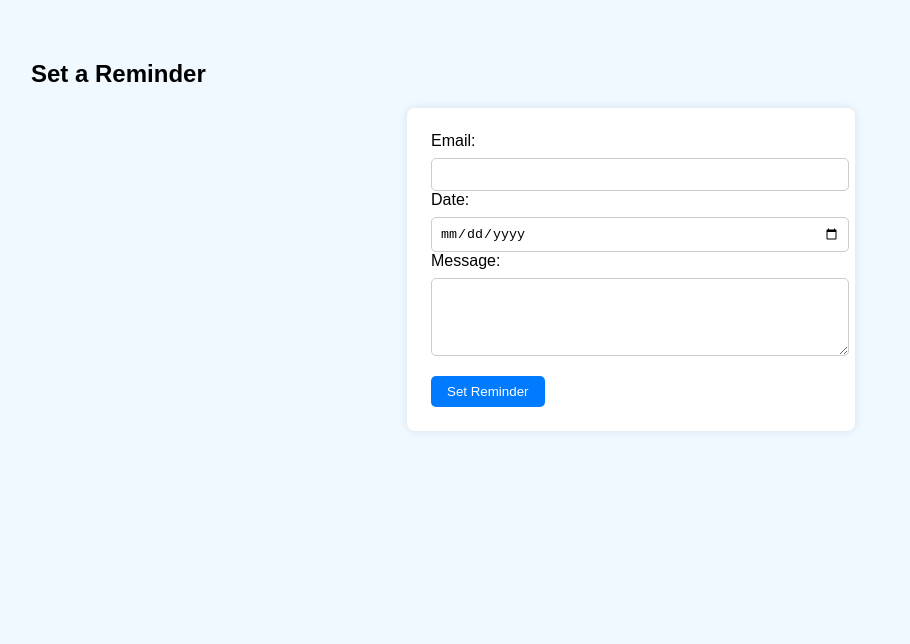
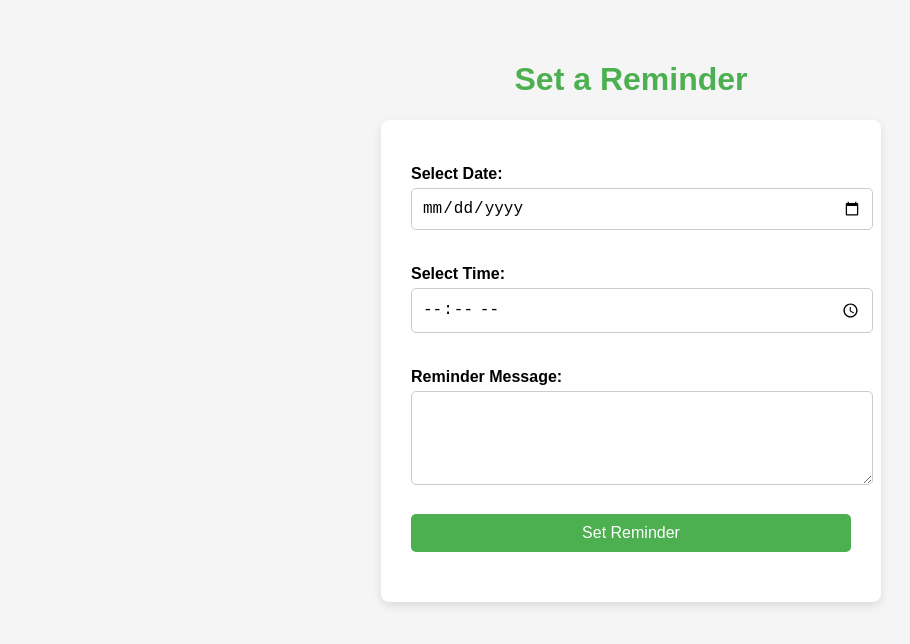
Before and after one commit to CyberChef101/Reminder, a website: page public/index.html in a window 1280 px wide. Shown: the whole page, without its empty margins (9-919 px from the left). Drawn offline with Linux system fonts and the light colour scheme.

Commit message:
Update index.html
time feature added

```diff
--- a/public/index.html
+++ b/public/index.html
@@ -2,43 +2,103 @@
 <html lang="en">
 <head>
   <meta charset="UTF-8" />
-  <meta name="viewport" content="width=device-width, initial-scale=1.0"/>
   <title>Reminder App</title>
   <style>
-    body { font-family: sans-serif; padding: 2rem; background: #f0f9ff; }
-    form { max-width: 400px; margin: auto; background: white; padding: 1.5rem; border-radius: 8px; box-shadow: 0 0 10px rgba(0,0,0,0.1); }
-    input, textarea { width: 100%; margin-top: 0.5rem; padding: 0.5rem; border: 1px solid #ccc; border-radius: 5px; }
-    button { margin-top: 1rem; padding: 0.5rem 1rem; background: #007BFF; color: white; border: none; border-radius: 5px; cursor: pointer; }
-    button:hover { background: #0056b3; }
+    body {
+      font-family: Arial, sans-serif;
+      padding: 40px;
+      max-width: 500px;
+      margin: auto;
+      background-color: #f5f5f5;
+    }
+
+    h1 {
+      text-align: center;
+      color: #4CAF50;
+    }
+
+    form {
+      background: white;
+      padding: 30px;
+      border-radius: 8px;
+      box-shadow: 0 4px 10px rgba(0,0,0,0.1);
+    }
+
+    label {
+      margin-top: 15px;
+      display: block;
+      font-weight: bold;
+    }
+
+    input, textarea, button {
+      width: 100%;
+      padding: 10px;
+      margin-top: 5px;
+      margin-bottom: 20px;
+      border-radius: 5px;
+      border: 1px solid #ccc;
+      font-size: 16px;
+    }
+
+    button {
+      background-color: #4CAF50;
+      color: white;
+      border: none;
+      cursor: pointer;
+    }
+
+    button:hover {
+      background-color: #45a049;
+    }
+
+    .success {
+      background-color: #d4edda;
+      color: #155724;
+      padding: 10px;
+      margin-top: 20px;
+      border: 1px solid #c3e6cb;
+      border-radius: 5px;
+      display: none;
+    }
   </style>
 </head>
 <body>
-  <h2>Set a Reminder</h2>
+  <h1>Set a Reminder</h1>
   <form id="reminderForm">
-    <label>Email: <input type="email" name="email" required /></label>
-    <label>Date: <input type="date" name="date" required /></label>
-    <label>Message: <textarea name="message" rows="4" required></textarea></label>
+    <label for="reminderDate">Select Date:</label>
+    <input type="date" id="reminderDate" name="reminderDate" required />
+
+    <label for="reminderTime">Select Time:</label>
+    <input type="time" id="reminderTime" name="reminderTime" required />
+
+    <label for="reminderMessage">Reminder Message:</label>
+    <textarea id="reminderMessage" name="reminderMessage" rows="4" required></textarea>
+
     <button type="submit">Set Reminder</button>
   </form>
 
+  <div class="success" id="successMessage">Reminder set successfully!</div>
+
   <script>
     const form = document.getElementById('reminderForm');
+    const successMsg = document.getElementById('successMessage');
+
     form.addEventListener('submit', async (e) => {
       e.preventDefault();
-      const data = {
-        email: form.email.value,
-        date: form.date.value,
-        message: form.message.value
-      };
 
-      const response = await fetch('/api/reminder', {
+      const formData = new FormData(form);
+
+      const response = await fetch('/set-reminder', {
         method: 'POST',
-        headers: { 'Content-Type': 'application/json' },
-        body: JSON.stringify(data)
+        body: formData
       });
 
-      const result = await response.json();
-      alert(result.message || result.error);
+      if (response.ok) {
+        successMsg.style.display = 'block';
+        form.reset();
+      } else {
+        alert('Something went wrong!');
+      }
     });
   </script>
 </body>
```
